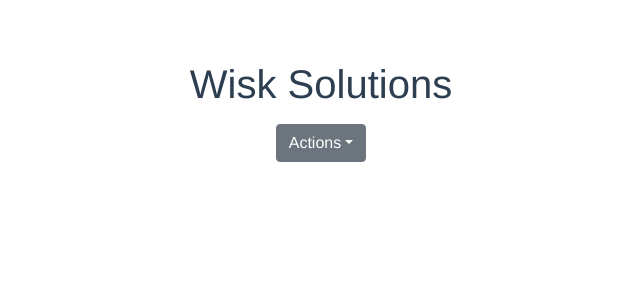
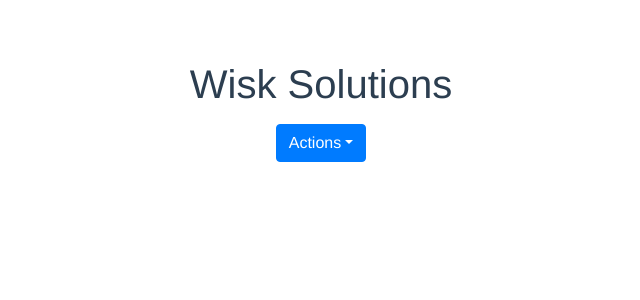
Before and after one commit to AndrewGardhouse/wisk-family-categories, a Vue app: page / in a window 1280 px wide. Shown: the top 300 px of the page, without its empty margins (319-959 px from the left). Built offline with nearby package versions, Linux system fonts and the light colour scheme.

Commit message:
Creates category modal

```diff
--- a/src/components/Dropdown.vue
+++ b/src/components/Dropdown.vue
@@ -1,10 +1,8 @@
 <template>
   <div>
-    <b-dropdown id="actions" text="Actions" class="m-md-2">
-      <b-dropdown-item>
-        <span v-b-modal="'modal1'">
-          Manage Families and Categories
-        </span>
+    <b-dropdown id="actions" text="Actions" class="m-md-2" variant="primary">
+      <b-dropdown-item v-b-modal="'categoriesModal'">
+        Manage Families and Categories
       </b-dropdown-item>
     </b-dropdown>
   </div>
@@ -15,7 +13,6 @@ export default {
 }
 </script>
 
-<!-- Add "scoped" attribute to limit CSS to this component only -->
 <style scoped>
 
 </style>
```
Also changed, not shown: src/components/CategoryModal.vue (added, +13 -0 lines).
